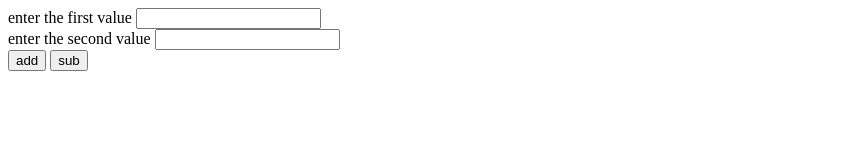
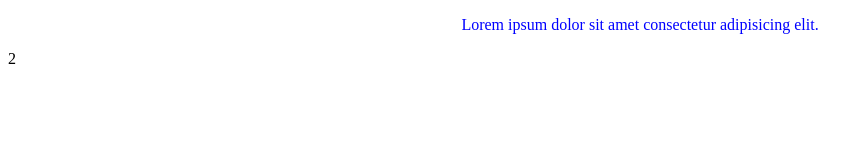
Before and after one commit to MonishaAnandan11/html.task, a plain HTML site: page index.html in a window 1280 px wide. Shown: the whole page, without its empty margins (0-868 px from the left). Drawn offline with Linux system fonts and the light colour scheme.

Commit message:
Add files via upload

```diff
--- a/index.html
+++ b/index.html
@@ -2,22 +2,20 @@
 <html lang="en">
 <head>
     <meta charset="UTF-8">
-    <meta name="viewport" content="width=device-width, initial-scale=1.0">
+    <meta name="viewport" content="width=  , initial-scale=1.0">
     <title>Document</title>
-
-   </form><form >
-    <label for="">enter the first value
-    <input type="number">
-    </label><br>
-    <label for="">enter the second value
-    <input type="number">
-    </label><br>
-    <button>add</button>
-    <button>sub</button>
+</head>
+<body>
+    <p id="para">Lorem ipsum dolor sit amet consectetur adipisicing elit.</p>
+    <script>
+        var number=2;
+        console.log(number);
+        document.write(number)
 
 
-</head>
-<body>
+        let result=document.getElementById("para").style.textAlign="center"
+        document.getElementById("para").style.color="blue";
+    </script>
 
 </body>
 </html>
```
